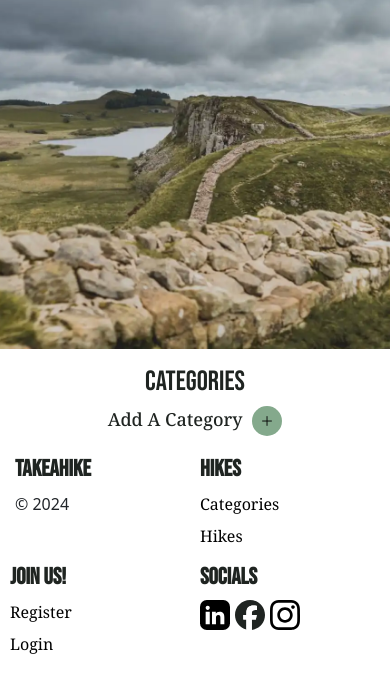
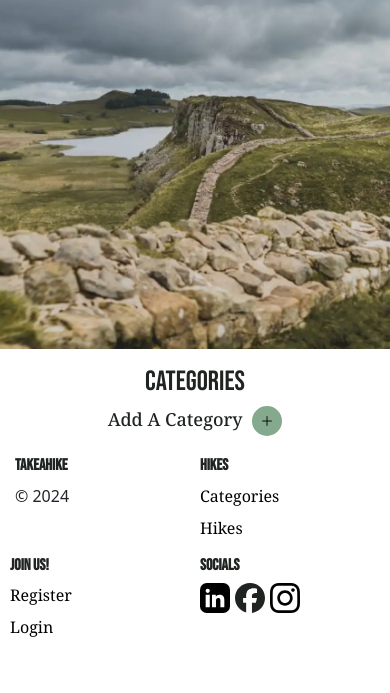
Before and after one commit to ChloeL-E/msp3-trailfinders, a Flask app: page /categories in a window 390 px wide. Shown: the top 693 px of the page. Run offline with Flask 2, Linux system fonts and the light colour scheme; data that the repository does not hold is empty.

Commit message:
responsive styling to footer

```diff
--- a/trailfinders/static/css/style.css
+++ b/trailfinders/static/css/style.css
@@ -397,15 +397,15 @@ li::marker {
         margin-top: 15px;
     }
 
+    footer h3 {
+        font-size: medium;
+    }
+
     .footer-links li,
     .socials li {
         padding-left: 0;
         margin-left: 0;
         list-style: none;
-    }
-
-    .footer-links li,
-    .socials li {
         margin-bottom: 0.5rem;
     }
 
```
